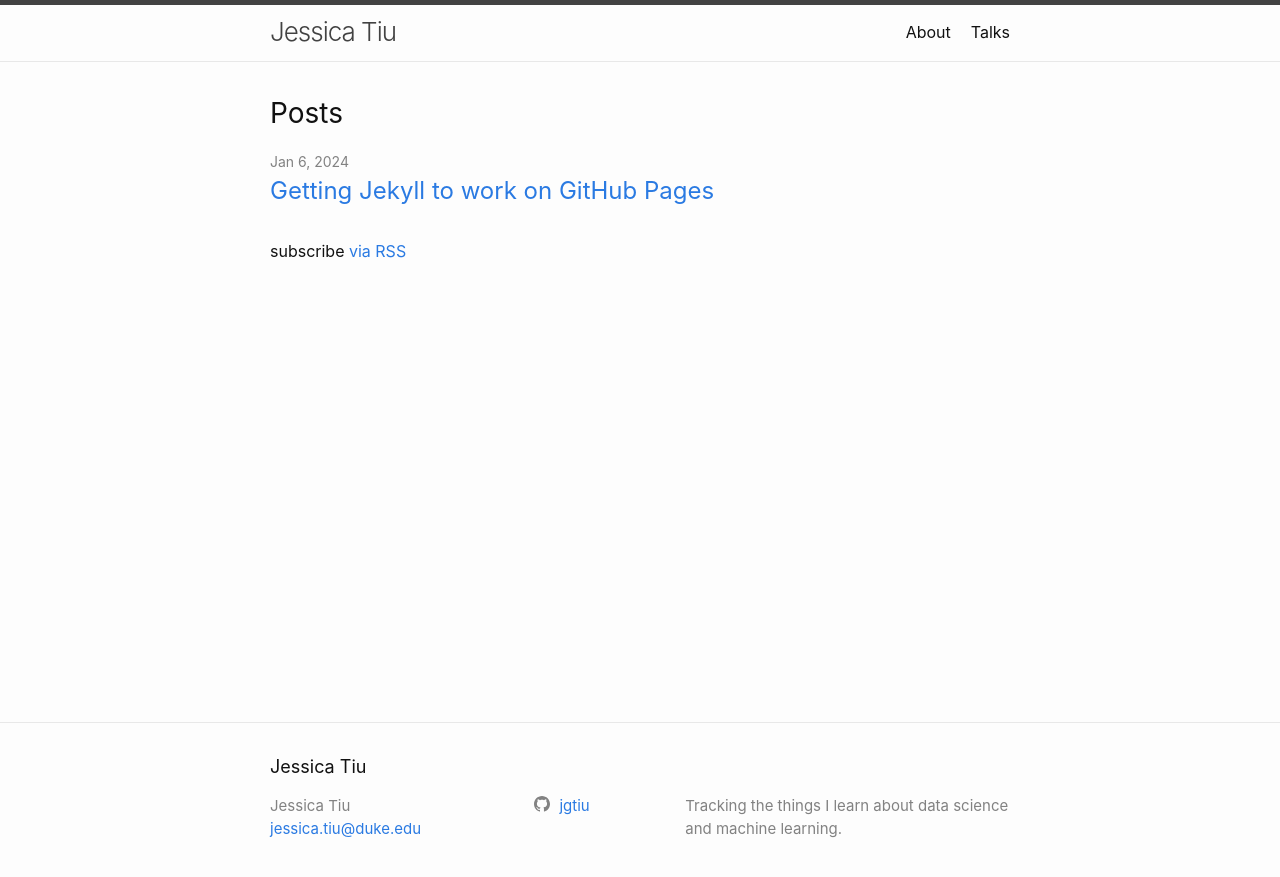
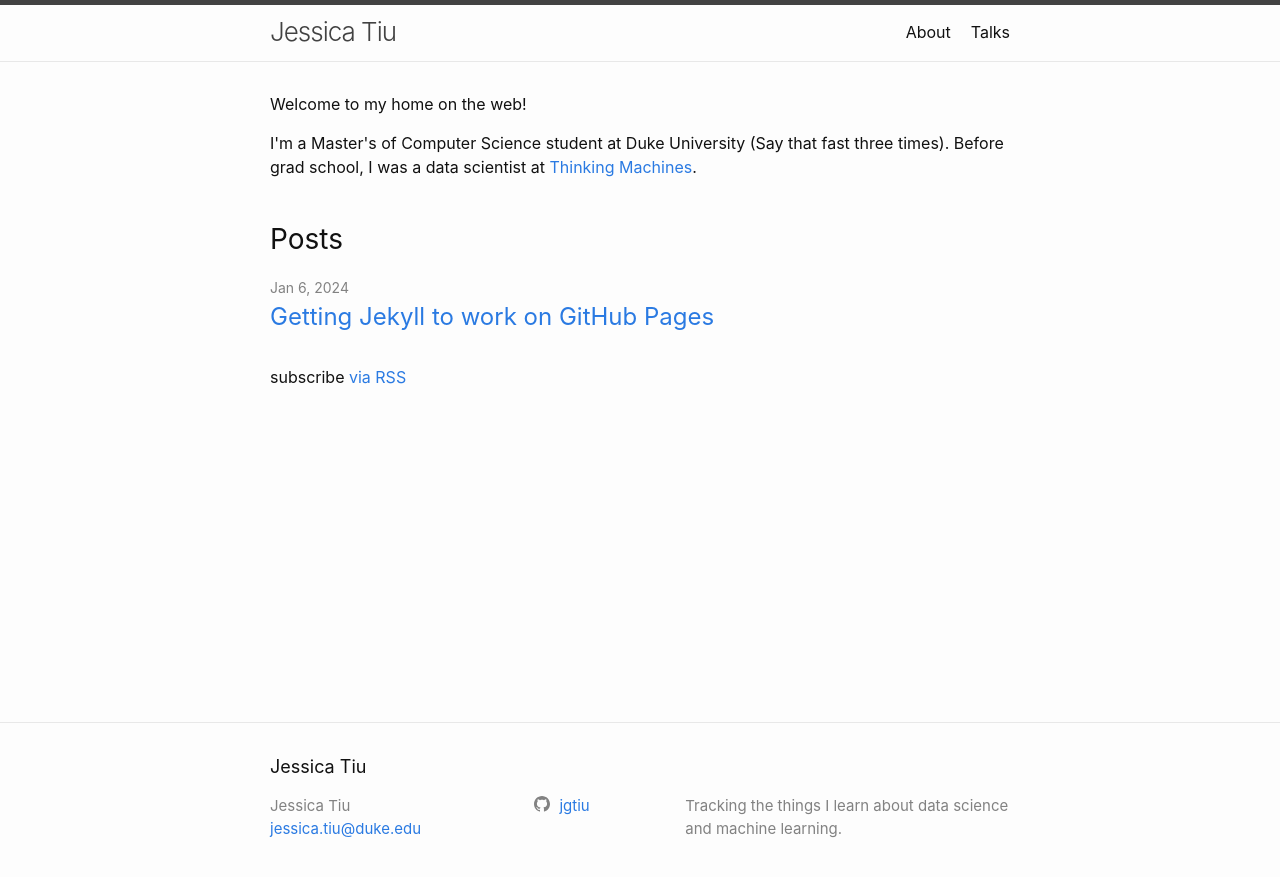
Before and after one commit to jgtiu/jgtiu.github.io, a Jekyll site: the page built from index.markdown, in a window 1280 px wide. Shown: the top 877 px of the page. Built offline with Jekyll 4.4.1, drawn with Linux system fonts in a browser that asks for light colours.

Commit message:
Add home description

```diff
--- a/_layouts/home.html
+++ b/_layouts/home.html
@@ -3,6 +3,11 @@ layout: default
 ---
 
 <div class="home">
+  <div>
+    <p>Welcome to my home on the web!</p>
+    <p>I'm a Master's of Computer Science student at Duke University (Say that fast three times). Before grad school, I was a data scientist at <a href="https://thinkingmachin.es">Thinking Machines</a>. </p>
+  </div>
+  &nbsp;
   {%- if page.title -%}
     <h1 class="page-heading">{{ page.title }}</h1>
   {%- endif -%}
```
